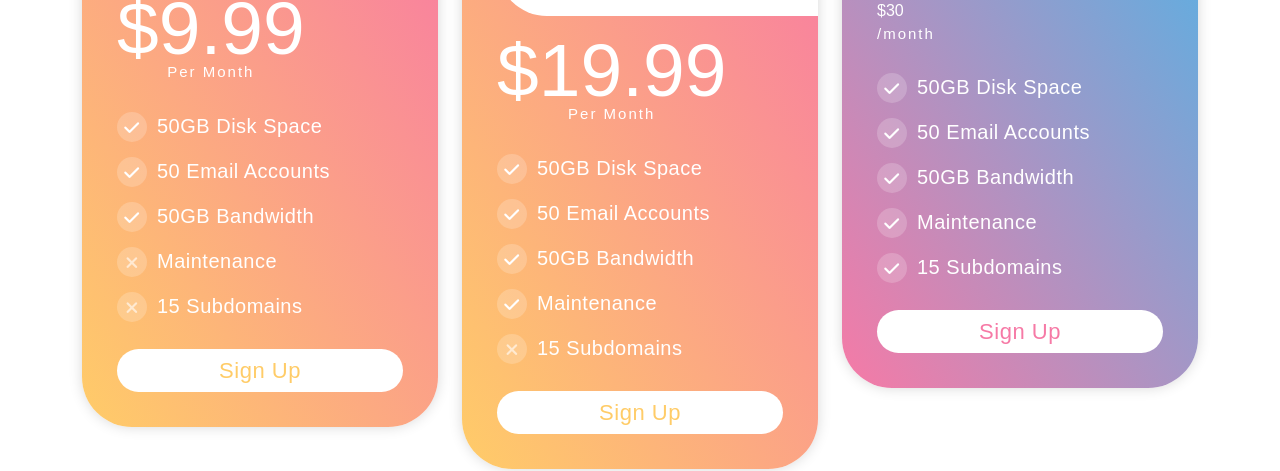
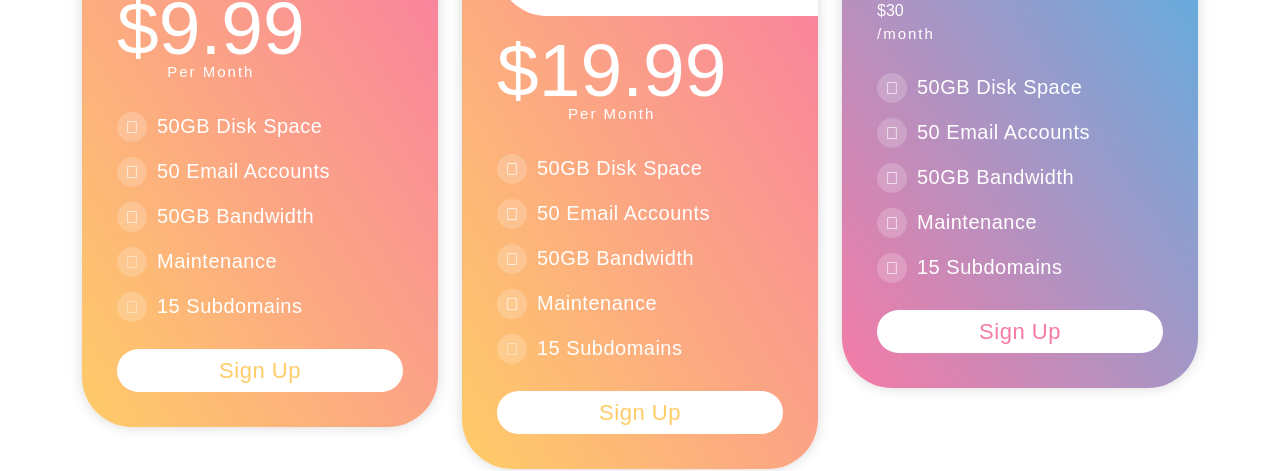
Before and after one commit to soumwadeep/EduSys, a React (Create React App) app: page /Features in a window 1280 px wide. Shown: the part 706-1177 px from the top of the page. Built offline with nearby package versions, Linux system fonts and the light colour scheme; a web font is replaced by a local one.

Commit message:
Fixed Font Sizes And family

```diff
--- a/src/App.css
+++ b/src/App.css
@@ -170,7 +170,6 @@ a:hover {
 
 .featureTable {
   background: linear-gradient(to left bottom, var(--g-color1), var(--g-color2));
-  font-family: 'Poppins', sans-serif;
   padding: 40px 0 35px;
   border-radius: 50px;
   box-shadow: 0 0 15px -2px rgba(0, 0, 0, 0.2);
@@ -247,7 +246,6 @@ a:hover {
   content: "\f00c";
   color: #fff;
   background-color: rgba(255, 255, 255, 0.2);
-  font-family: "Font Awesome 5 free";
   font-size: 17px;
   font-weight: 900;
   text-align: center;
@@ -398,7 +396,7 @@ a:hover {
   bottom: 0;
 }
 
-@media screen and (max-width: 962px) {
+/* @media screen and (max-width: 962px) {
   #mobviewtextfix h1 {
     font-size: 24px;
   }
@@ -406,4 +404,4 @@ a:hover {
   #mobviewtextfix h5 {
     font-size: 14px;
   }
-}
+} */
```
